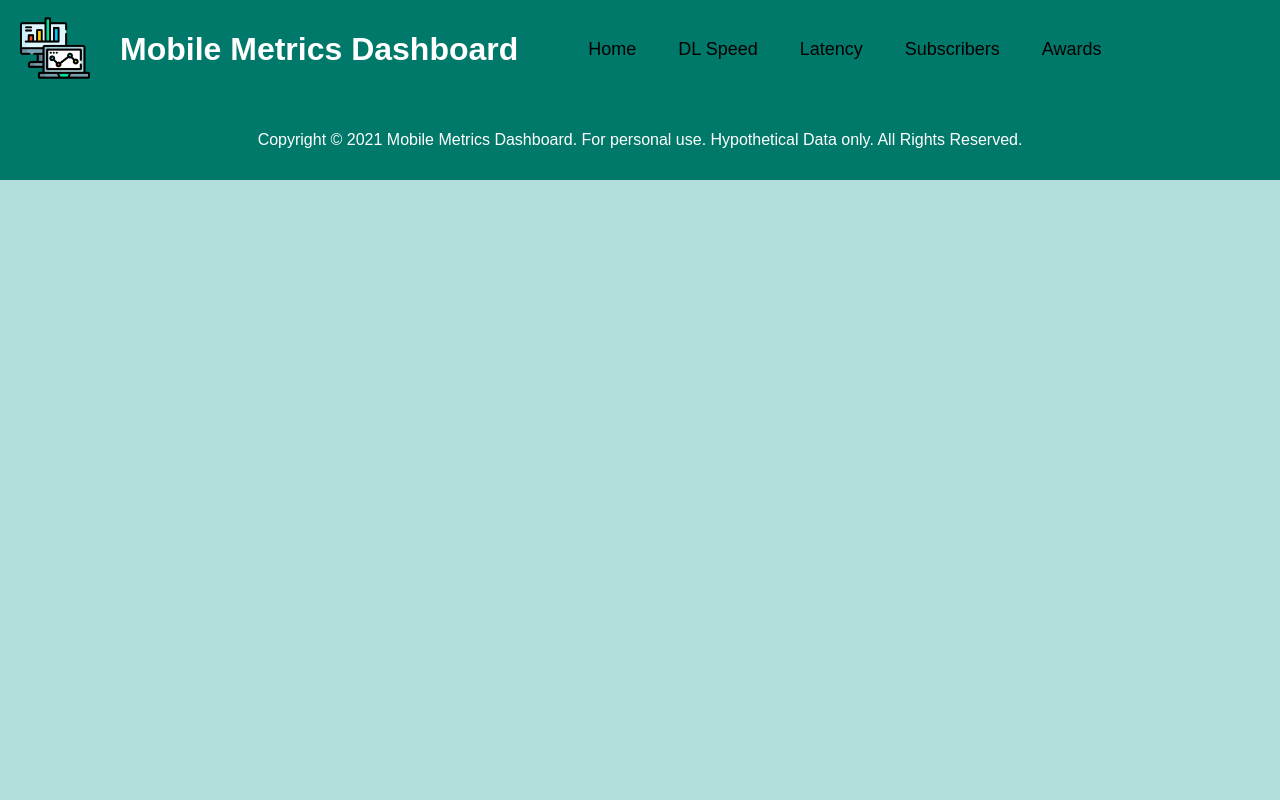
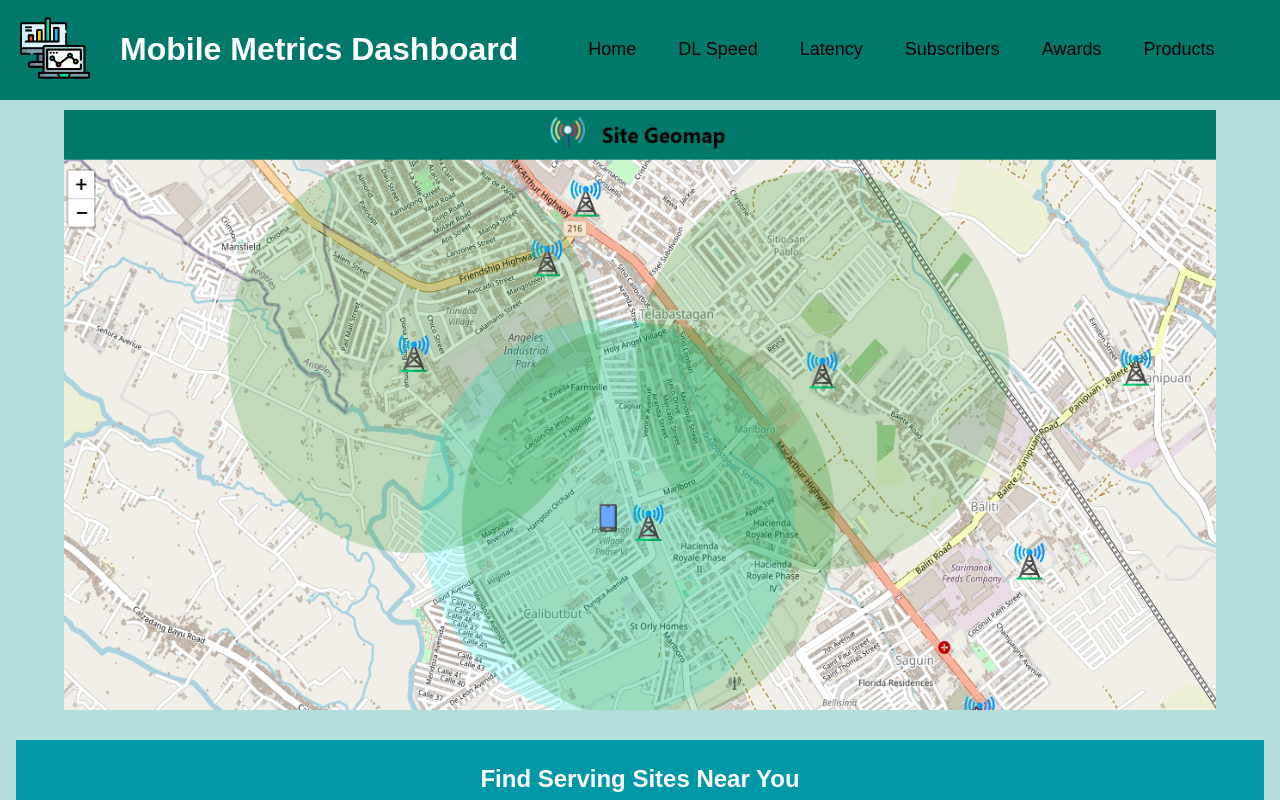
Before and after one commit to kirkalyn13/portfolio-dashboard-site, a React (Create React App) app: page /products in a window 1280 px wide. Shown: the top 800 px of the page. Built offline with nearby package versions, Linux system fonts and the light colour scheme.

Commit message:
add products

```diff
--- a/src/App.css
+++ b/src/App.css
@@ -79,3 +79,6 @@ a:hover, a:active {
   border: 3px solid #607D8B;
   color: white;
 }
+.img-container{
+  position: sticky;
+}
--- a/src/App.js
+++ b/src/App.js
@@ -7,6 +7,7 @@ import Latency from './components/Latency'
 import OpenSignal from './components/OpenSignal'
 import Users from './components/Users'
 import About from './components/About'
+import Products from './components/Products'
 
 function App() {
   return (
@@ -30,6 +31,9 @@ function App() {
               <Route path="/awards">
                 <OpenSignal title={"Open Signal Awards"} />
               </Route>
+              <Route path="/products">
+                <Products />
+              </Route>
             </Switch>
           </div>
         <Footer />
--- a/src/components/Navbar.js
+++ b/src/components/Navbar.js
@@ -28,6 +28,9 @@ const Navbar = ({logo}) => {
                 <Link to="/awards">
                   Awards
                 </Link>
+                <Link to="/products">
+                  Products
+                </Link>
               </ul>
             </nav>
         </div>
--- /dev/null
+++ b/src/components/Products.js
@@ -0,0 +1,15 @@
+import Talkies from './Talkies'
+
+const productsTitle = "Find Serving Sites Near You"
+const productsContent = "Using the Site GeoMap App, Identify your possible serving site within your range. Packed with Site Information, including the availability of 2G, 3G, and 4G technologies. It is a powerful tool for service assurance and testing functions to easily identify concerned sites with service feedback issues."
+
+const Products = () => {
+    return (
+        <div>
+            <img src="/images/sitegeo_sample.png" className="img-products" width="90%" height="600" position="sticky" alt=""/>
+            <Talkies title={productsTitle} content={productsContent} />
+        </div>
+    )
+}
+
+export default Products
```
Also changed, not shown: public/images/sitegeo_sample.PNG (added).
